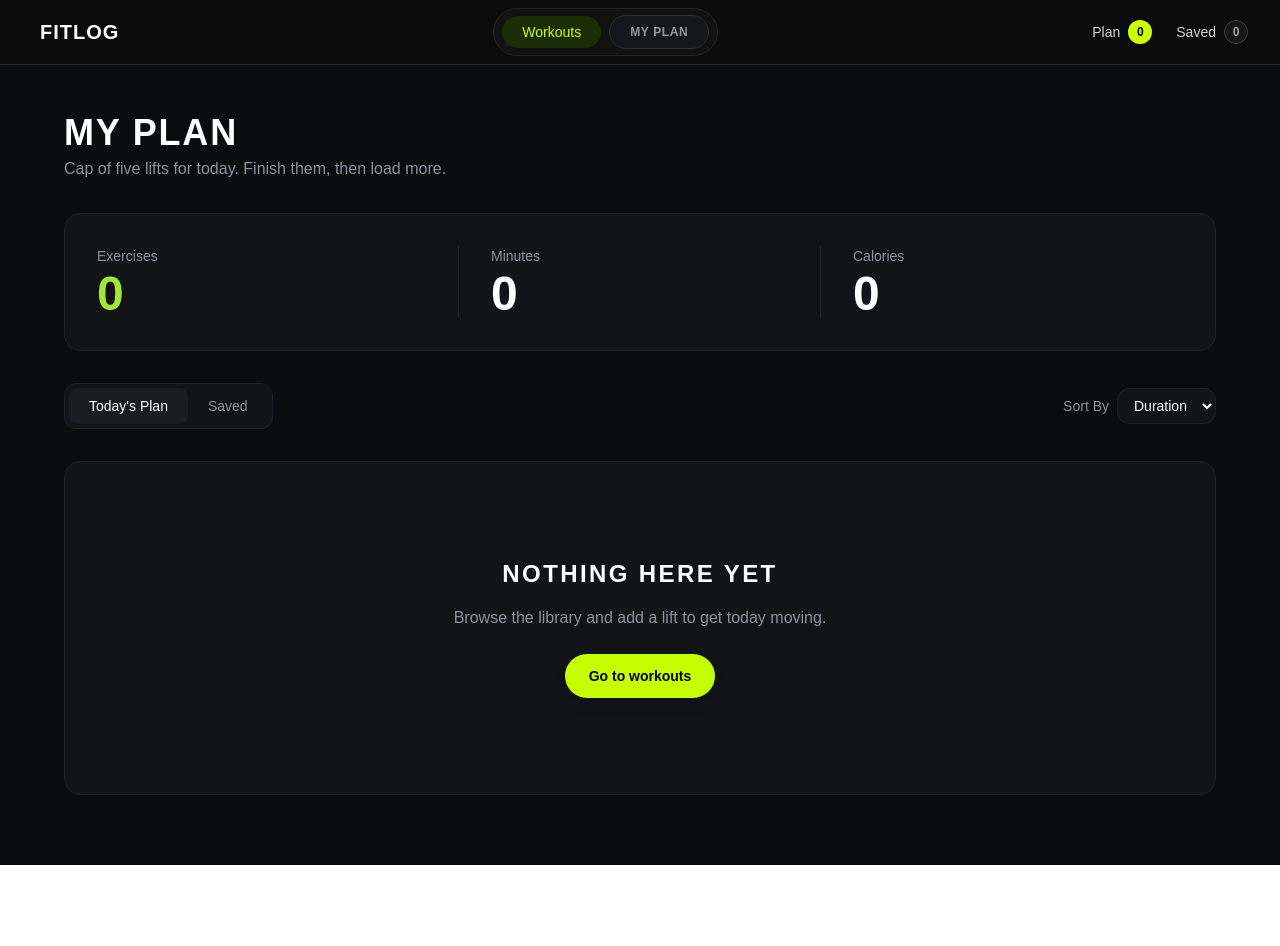
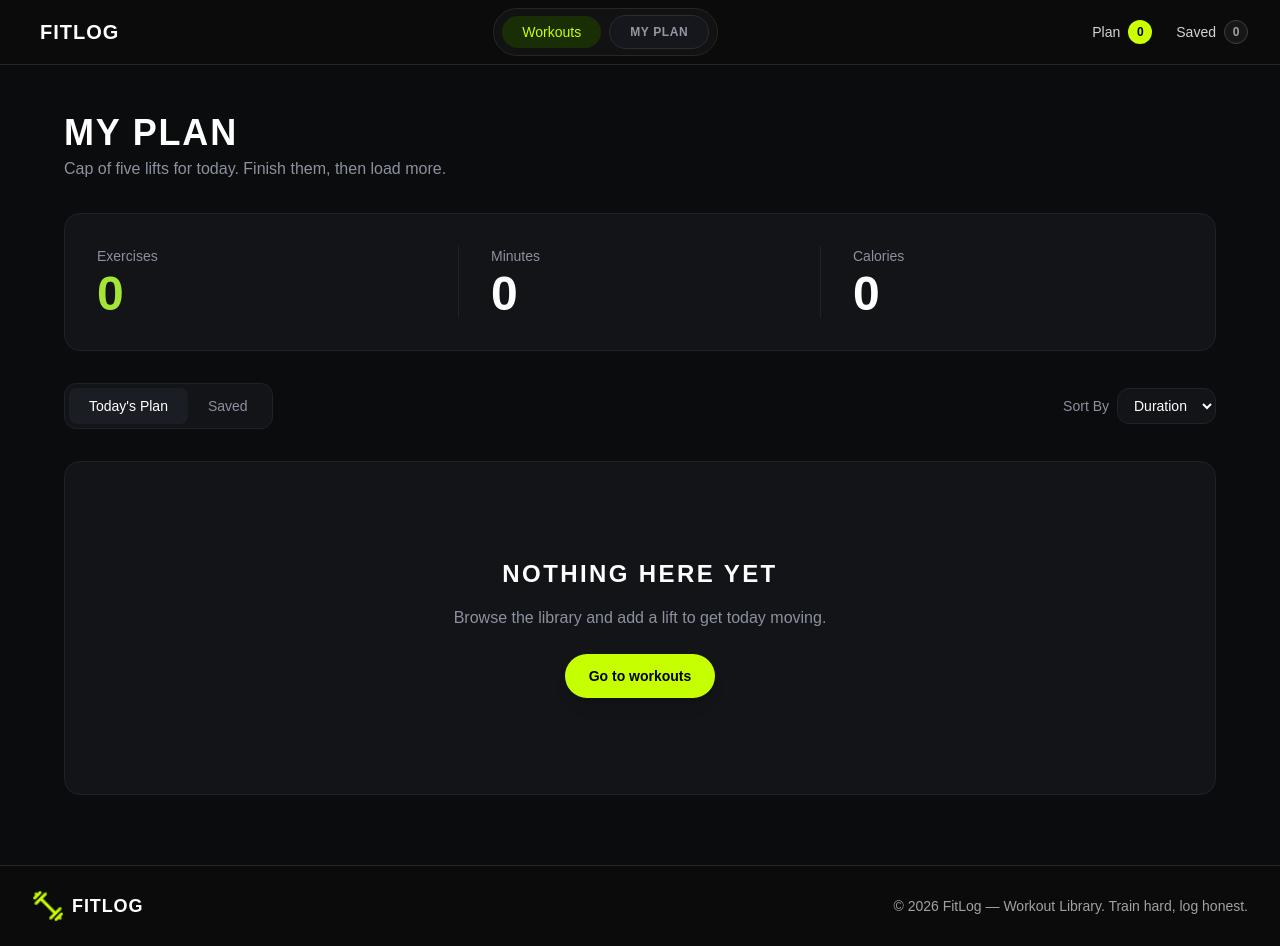
Before and after one commit to montuchandra143/workouts-fit, a Next.js app: page /myplan in a window 1280 px wide. Before the commit the page ends 865 px from the top, so only its background shows below. Built offline with nearby package versions, Linux system fonts and the light colour scheme.

Commit message:
Footer add

```diff
--- a/src/app/layout.tsx
+++ b/src/app/layout.tsx
@@ -4,6 +4,7 @@
 import Navbar from "@/components/shared/Navbar";
 import WorkProvider from "@/context/WorkProvider";
 import { ToastContainer } from "react-toastify";
+import Footer from "@/components/shared/Footer";
 
 const geistSans = Geist({
   variable: "--font-geist-sans",
@@ -30,7 +31,7 @@
         <WorkProvider>
         <Navbar></Navbar>
         {children}
-
+        <Footer></Footer>
          <ToastContainer />
         </WorkProvider>
 
--- /dev/null
+++ b/src/components/shared/Footer.tsx
@@ -0,0 +1,38 @@
+import Link from "next/link";
+import React from "react";
+import footerlogo from '../../../assets/logo.png';
+import Image from "next/image";
+
+const Footer = () => {
+    return (
+        <footer className="bg-[#0b0b0b] text-white border-t border-neutral-800 py-6">
+            <div className="max-w-7xl mx-auto px-4 sm:px-6 lg:px-8">
+                <div className="flex flex-col sm:flex-row items-center justify-between gap-4">
+
+                    <Link href="/" className="flex items-center space-x-2">
+                        <div className="w-8 h-8 relative flex items-center justify-center">
+                            <Image
+                                src={footerlogo}
+                                alt="Workout"
+                                width={500}
+                                height={500}
+                                priority
+                                className="h-full w-full object-contain"
+                            />
+                        </div>
+                        <span className="font-extrabold tracking-wider text-lg text-white">
+                            FITLOG
+                        </span>
+                    </Link>
+
+                    <p className="text-xs sm:text-sm text-neutral-400 text-center sm:text-right">
+                        © 2026 FitLog — Workout Library. Train hard, log honest.
+                    </p>
+
+                </div>
+            </div>
+        </footer>
+    );
+};
+
+export default Footer;
```
